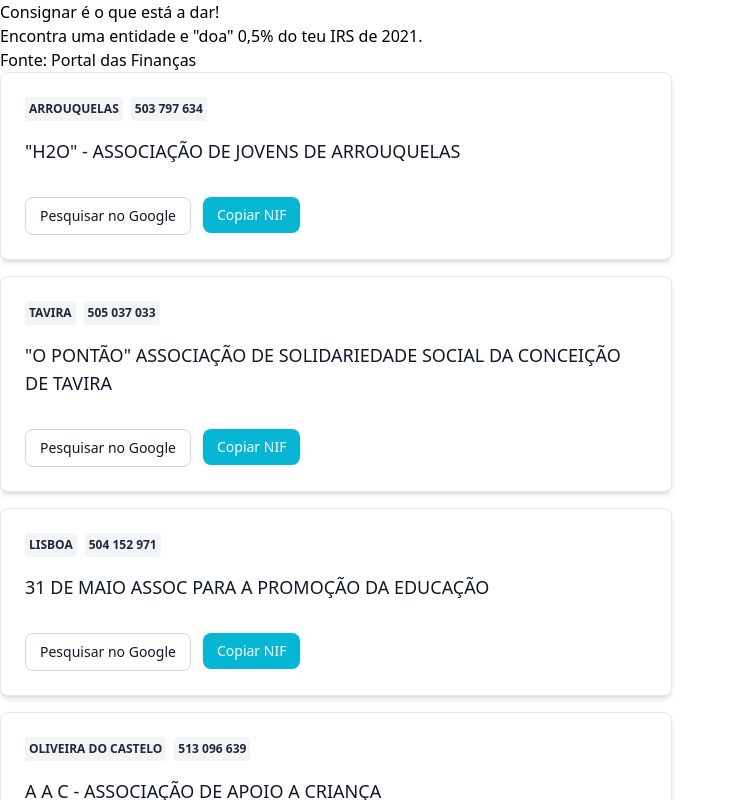
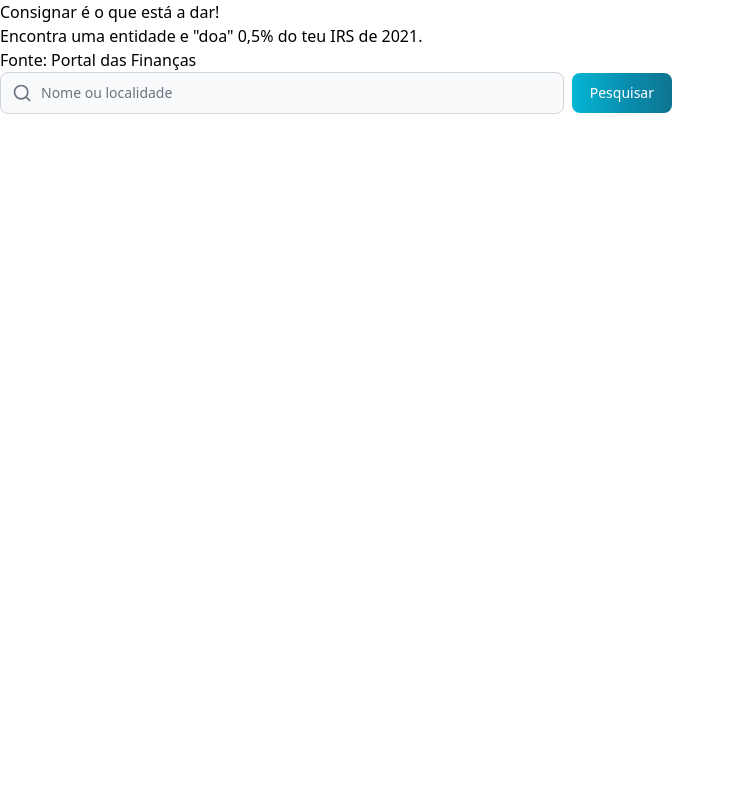
Before and after one commit to joaopalmeiro/consignar-irs, a React (Vite) app: page / in a window 1280 px wide. Shown: the top 800 px of the page, without its empty margins (0-735 px from the left). Built offline with nearby package versions, Linux system fonts and the light colour scheme.

Commit message:
Closes #2 , Closes #3

```diff
--- a/package.json
+++ b/package.json
@@ -11,6 +11,9 @@
     "dependencies": {
         "flowbite": "^1.4.7",
         "flowbite-react": "^0.0.26",
+        "fuse.js": "^6.6.2",
+        "lucide-react": "^0.68.0",
+        "prop-types": "^15.8.1",
         "react": "^18.1.0",
         "react-dom": "^18.1.0"
     },
--- a/src/App.jsx
+++ b/src/App.jsx
@@ -1,11 +1,24 @@
-import { Badge, Button, Card } from 'flowbite-react';
+import { Badge, Button, Card, TextInput } from 'flowbite-react';
+import Fuse from 'fuse.js';
+import { Search } from 'lucide-react';
+import { useState } from 'react';
 import data from './data.json';
 import Header from './Header';
-import { chunkify } from './utils';
+import { chunkify, getNumberResults } from './utils';
+
+const SEARCH_BOX_ID = 'entity-search';
 
 // https://flowbite-react.com/
 // https://github.com/themesberg/flowbite-react/blob/main/src/docs/pages/CardPage.tsx
 function App() {
+    const [searchResults, setSearchResults] = useState(null);
+
+    // https://fusejs.io/api/options.html
+    const fuse = new Fuse(data, {
+        keys: ['NOME', 'LOCALIDADE'],
+        threshold: 0.3 // Default: 0.6
+    });
+
     // https://tailwindcss.com/docs/space#add-horizontal-space-between-children
     // https://flowbite.com/docs/customize/colors/
     // https://blog.azagatti.dev/layout/
@@ -15,23 +28,64 @@ function App() {
             <Header />
 
             <main>
+                {/* https://blog.logrocket.com/fuse-js-dynamic-search-react-app/ */}
+                {/* https://github.com/dguo/react-with-fuse-demo */}
+                {/* https://github.com/colbyfayock/my-futurama-characters/blob/master/src/App.js */}
+
+                {/* https://flowbite.com/docs/forms/search-input/ (Simple search input) */}
+                <form
+                    onSubmit={(event) => {
+                        event.preventDefault();
+
+                        const query = event.target.elements[SEARCH_BOX_ID].value;
+
+                        setSearchResults(fuse.search(query));
+                    }}
+                    className="flex items-center gap-2"
+                >
+                    <label htmlFor={SEARCH_BOX_ID} className="sr-only">
+                        Pesquisar
+                    </label>
+
+                    {/* https://github.com/themesberg/flowbite-react/blob/main/src/lib/components/FormControls/TextInput.tsx */}
+                    <div className="w-full">
+                        <TextInput
+                            // type="search"
+                            type="text"
+                            placeholder="Nome ou localidade"
+                            required
+                            id={SEARCH_BOX_ID}
+                            icon={Search}
+                        />
+                    </div>
+
+                    <Button type="submit" gradientMonochrome="info">
+                        Pesquisar
+                    </Button>
+                </form>
+
+                {searchResults && <p>{getNumberResults(searchResults.length)}</p>}
+
+                {searchResults && (
                     <div className="flex flex-col gap-4">
-                    {data.map((datum) => (
-                        <Card key={datum.NIPC}>
+                        {searchResults.map((datum) => (
+                            <Card key={datum.item.NIPC}>
                                 <div className="flex flex-wrap gap-2">
-                                <Badge color="gray">{datum.LOCALIDADE}</Badge>
-                                <Badge color="gray">{chunkify(datum.NIPC.toString(), 3)}</Badge>
+                                    <Badge color="gray">{datum.item.LOCALIDADE}</Badge>
+                                    <Badge color="gray">
+                                        {chunkify(datum.item.NIPC.toString(), 3)}
+                                    </Badge>
                                 </div>
 
                                 <p className="mb-4 text-lg font-normal text-gray-900 dark:text-white">
-                                {datum.NOME}
+                                    {datum.item.NOME}
                                 </p>
 
-                            <div className="flex flex-wrap gap-3">
+                                <div className="flex flex-wrap gap-2">
                                     <Button
                                         size="sm"
                                         color="light"
-                                    href={`https://www.google.pt/search?q=${datum.NOME}`}
+                                        href={`https://www.google.pt/search?q=${datum.item.NOME}`}
                                         target="_blank"
                                     >
                                         Pesquisar no Google
@@ -43,6 +97,7 @@ function App() {
                             </Card>
                         ))}
                     </div>
+                )}
             </main>
         </div>
     );
--- a/src/utils.js
+++ b/src/utils.js
@@ -6,3 +6,13 @@ export function chunkify(str, n, sep = ' ') {
 
     return chunks.join(sep);
 }
+
+export function getNumberResults(n) {
+    if (n === 1) {
+        return `${n} resultado`;
+    } else if (n > 1) {
+        return `${n} resultados`;
+    } else {
+        return 'Sem resultados';
+    }
+}
```
Also changed, not shown: 2 other files (tests, documents, lock files or other folders). Lines whose indentation alone changed are shown as unchanged.
